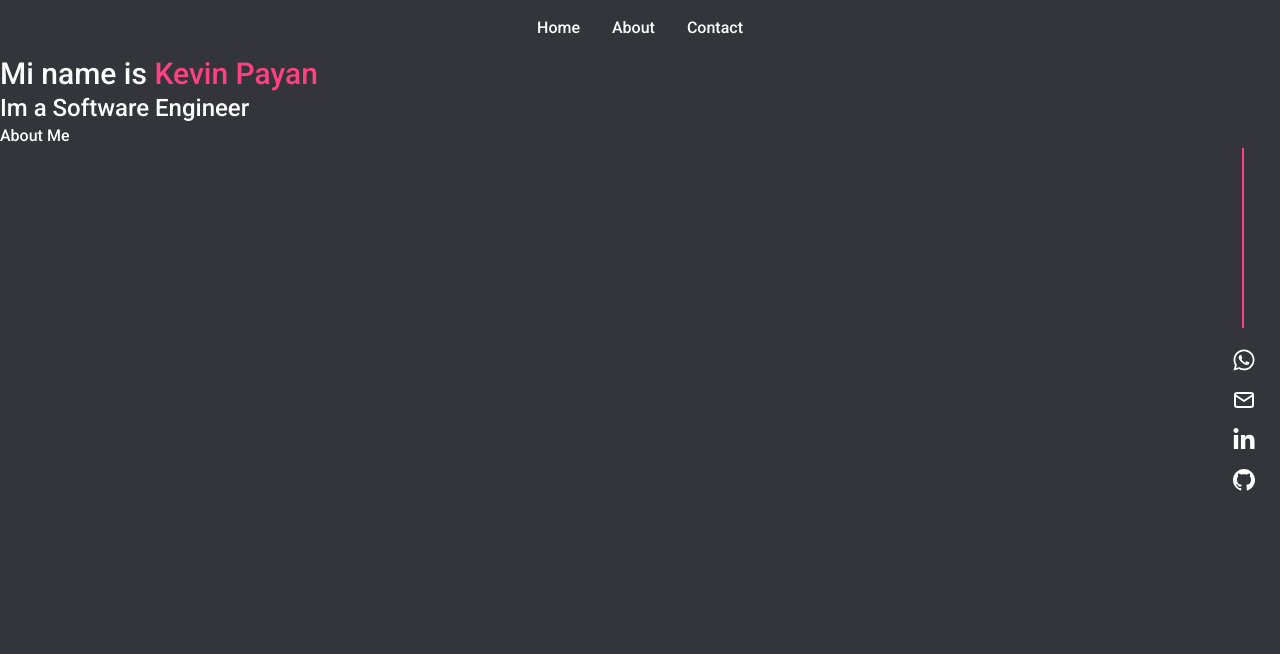
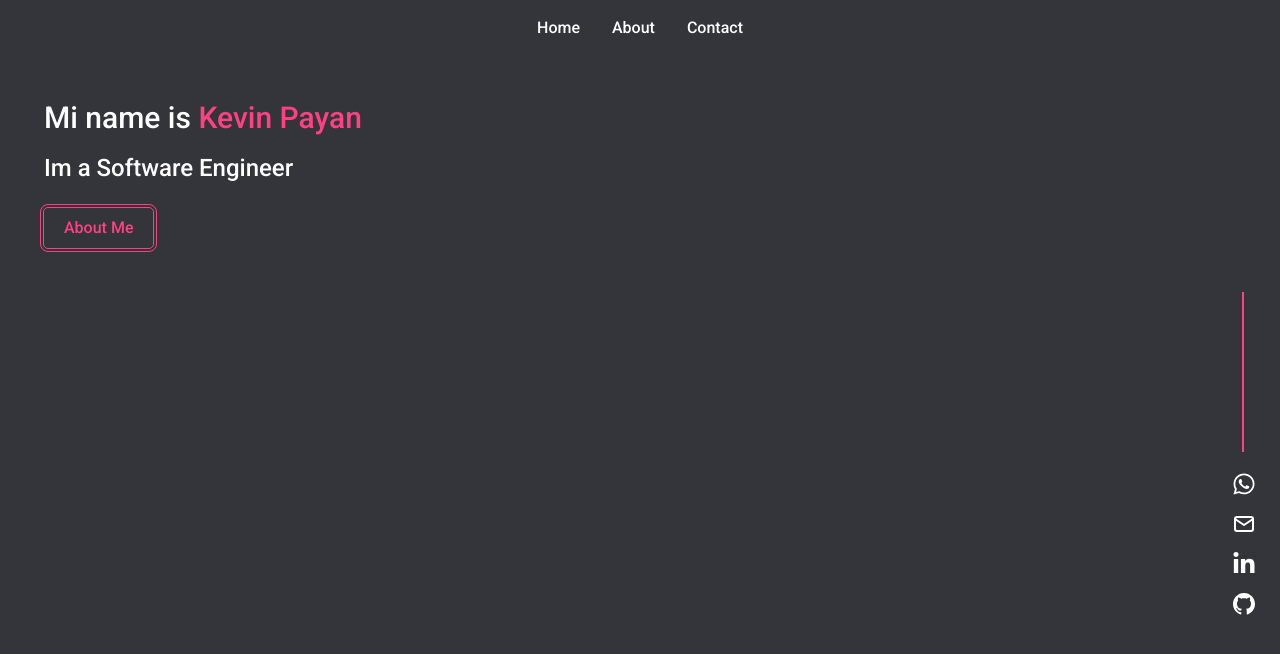
Before and after one commit to Kevin-Payan/PersonalPortfolio, a React (Vite) app: page / in a window 1280 px wide. Shown: the top 654 px of the page. Built offline with nearby package versions, Linux system fonts and the light colour scheme.

Commit message:
home view changes

```diff
--- a/src/components/Sidebar.jsx
+++ b/src/components/Sidebar.jsx
@@ -8,7 +8,7 @@ const Sidebar = () => {
 
   return (
     <div className="flex flex-col items-end text-white text-2xl mx-4">
-      <div class="h-[180px] w-[2px] bg-secondary mr-5 mb-3" />
+      <div class="h-[160px] w-[2px] bg-secondary mr-5 mb-3" />
       <a href={`https://wa.me/${phoneNumber}`} className="flex p-2">
         <FaWhatsapp />
       </a>
--- a/src/views/Home.jsx
+++ b/src/views/Home.jsx
@@ -6,11 +6,15 @@ const Home = () => {
   return (
     <div className="font-medium">
       <Navbar />
-      <h1 className="text-white text-3xl">
-        Mi name is <span className="text-secondary">Kevin Payan</span>
-      </h1>
-      <h2 className="text-white text-2xl">Im a Software Engineer</h2>
-      <button className="text-white">About Me</button>
+      <div className="p-4 m-4 text-white">
+        <h1 className="text-3xl p-1 m-2">
+          Mi name is <span className="text-secondary">Kevin Payan</span>
+        </h1>
+        <h2 className="text-2xl p-1 m-2">Im a Software Engineer</h2>
+        <button className="rounded-lg hover:bg-secondary hover:text-white hover:shadow-2xl hover:shadow-secondary border-secondary text-secondary border-double border-4 m-2 p-2 pl-5 pr-5">
+          About Me
+        </button>
+      </div>
       <Sidebar />
     </div>
   );
```
